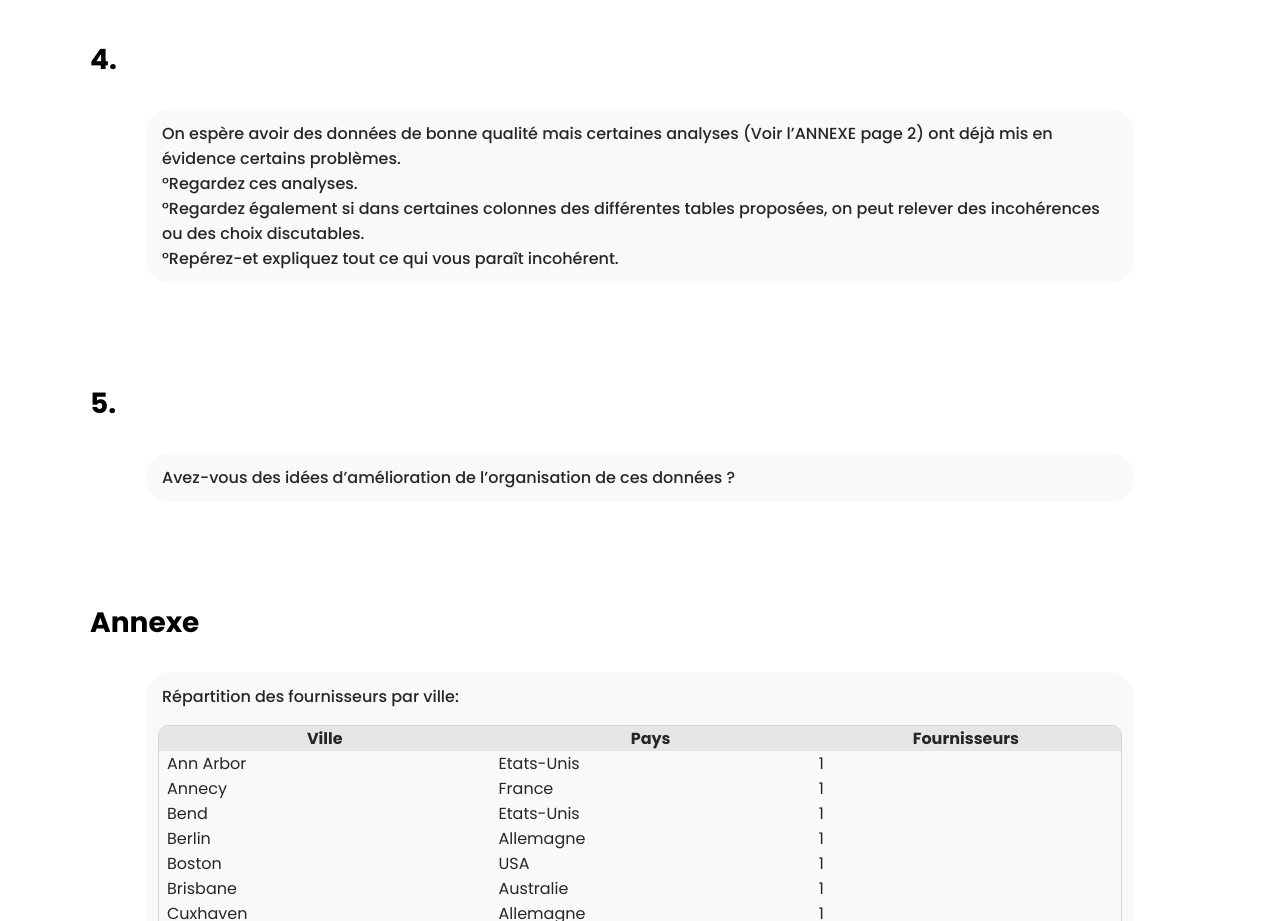
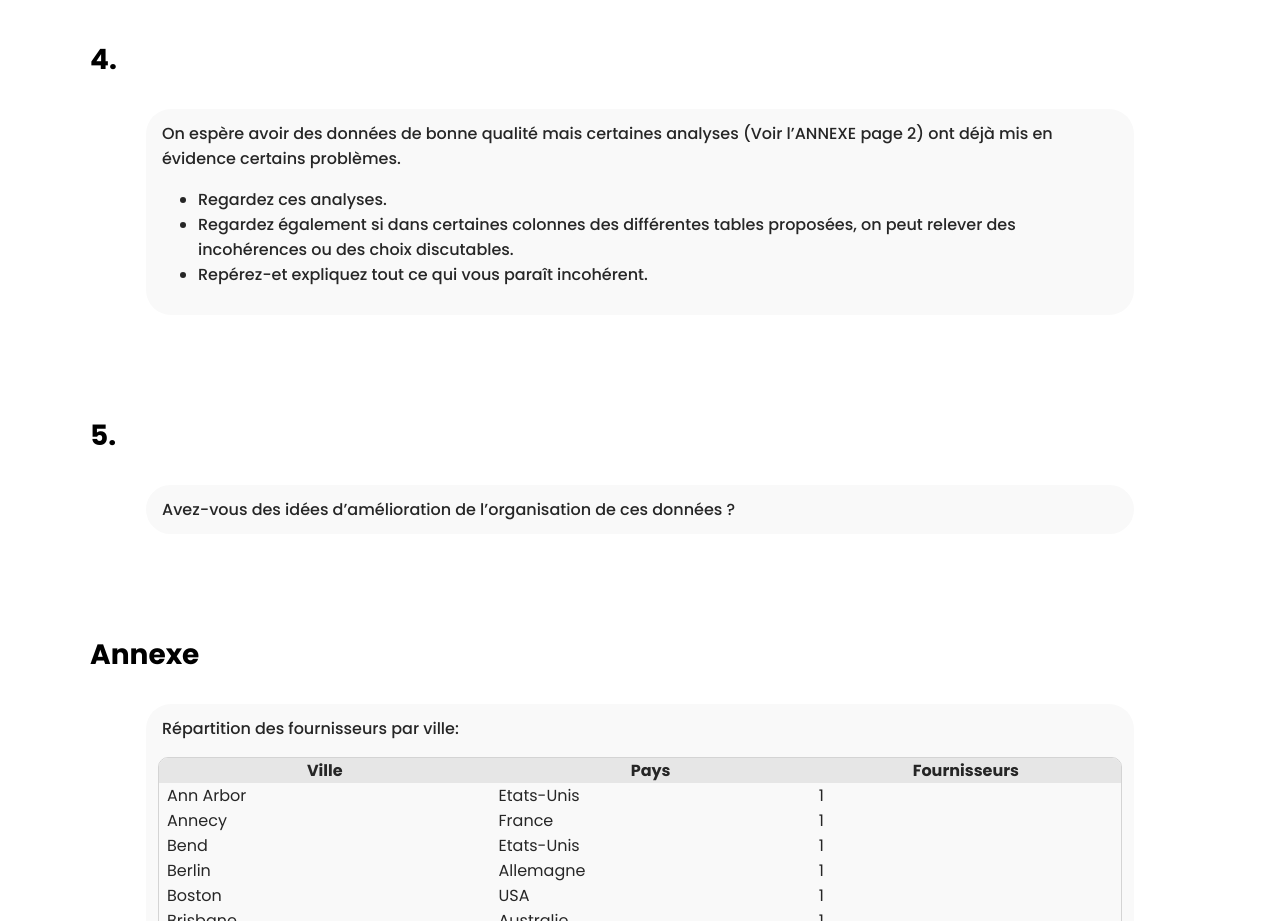
Before and after one commit to TristanD75/SAE-dev, a plain HTML site: page sujet_1.html in a window 1280 px wide. Shown: the part 3740-4661 px from the top of the page. Drawn offline with Linux system fonts and the light colour scheme.

Commit message:
Update sujet_1.html

```diff
--- a/sujet_1.html
+++ b/sujet_1.html
@@ -199,8 +199,13 @@
                     <h2>4.</h2>
                 </div>
                 <div class="answer">
-                    <p>On espère avoir des données de bonne qualité mais certaines analyses (Voir l’ANNEXE page 2) ont déjà mis en évidence certains problèmes.<br>°Regardez ces analyses.<br>°Regardez également si dans certaines colonnes des différentes tables proposées, on peut relever
-                        des incohérences ou des choix discutables.<br>°Repérez-et expliquez tout ce qui vous paraît incohérent.</p>
+                    <p>On espère avoir des données de bonne qualité mais certaines analyses (Voir l’ANNEXE page 2) ont déjà mis en évidence certains problèmes.
+                        <ul>
+                            <li>Regardez ces analyses.</li>
+                            <li>Regardez également si dans certaines colonnes des différentes tables proposées, on peut relever des incohérences ou des choix discutables.</li>
+                            <li>Repérez-et expliquez tout ce qui vous paraît incohérent.</li>
+                        </ul>
+                    </p>
                 </div>
             </div>
 
```
